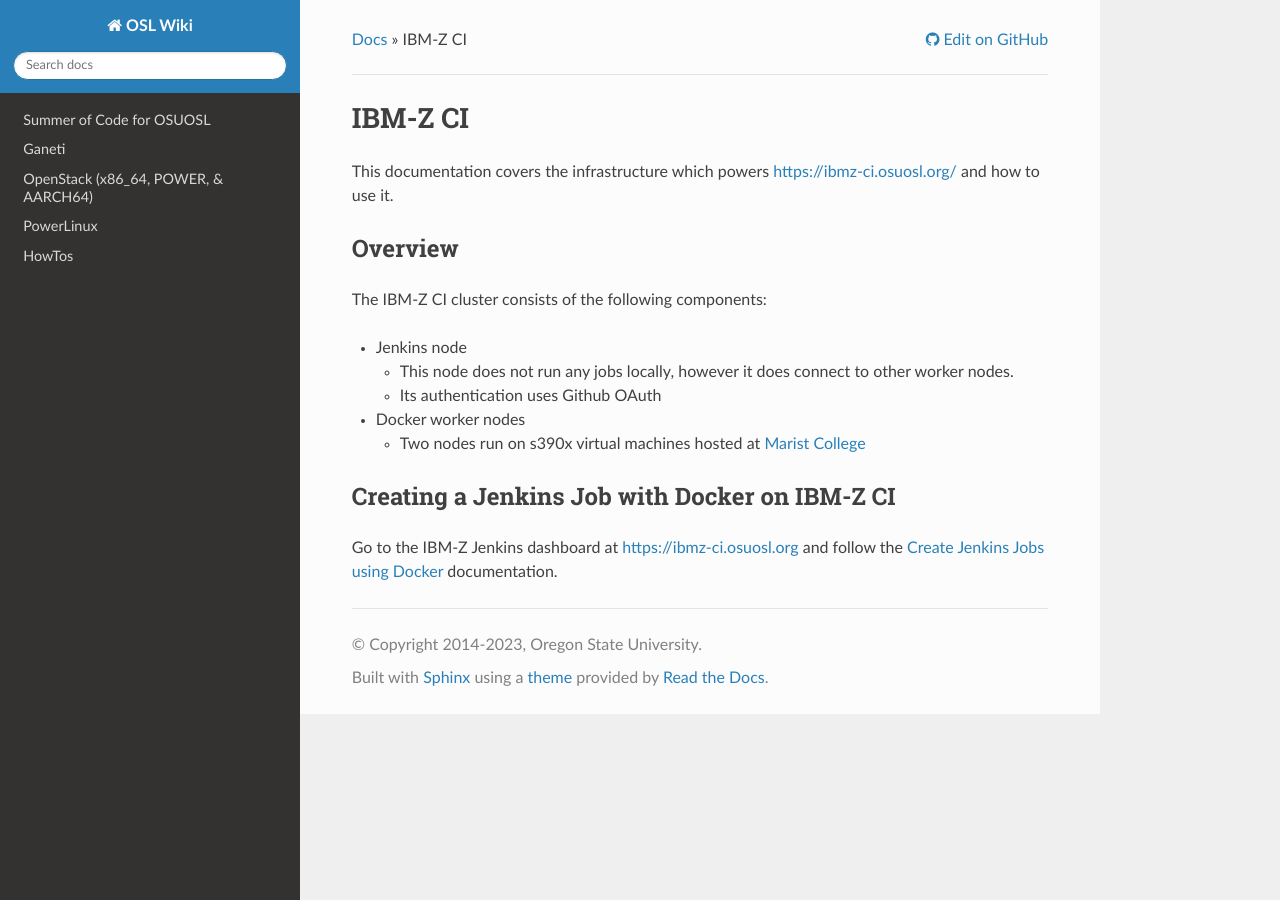
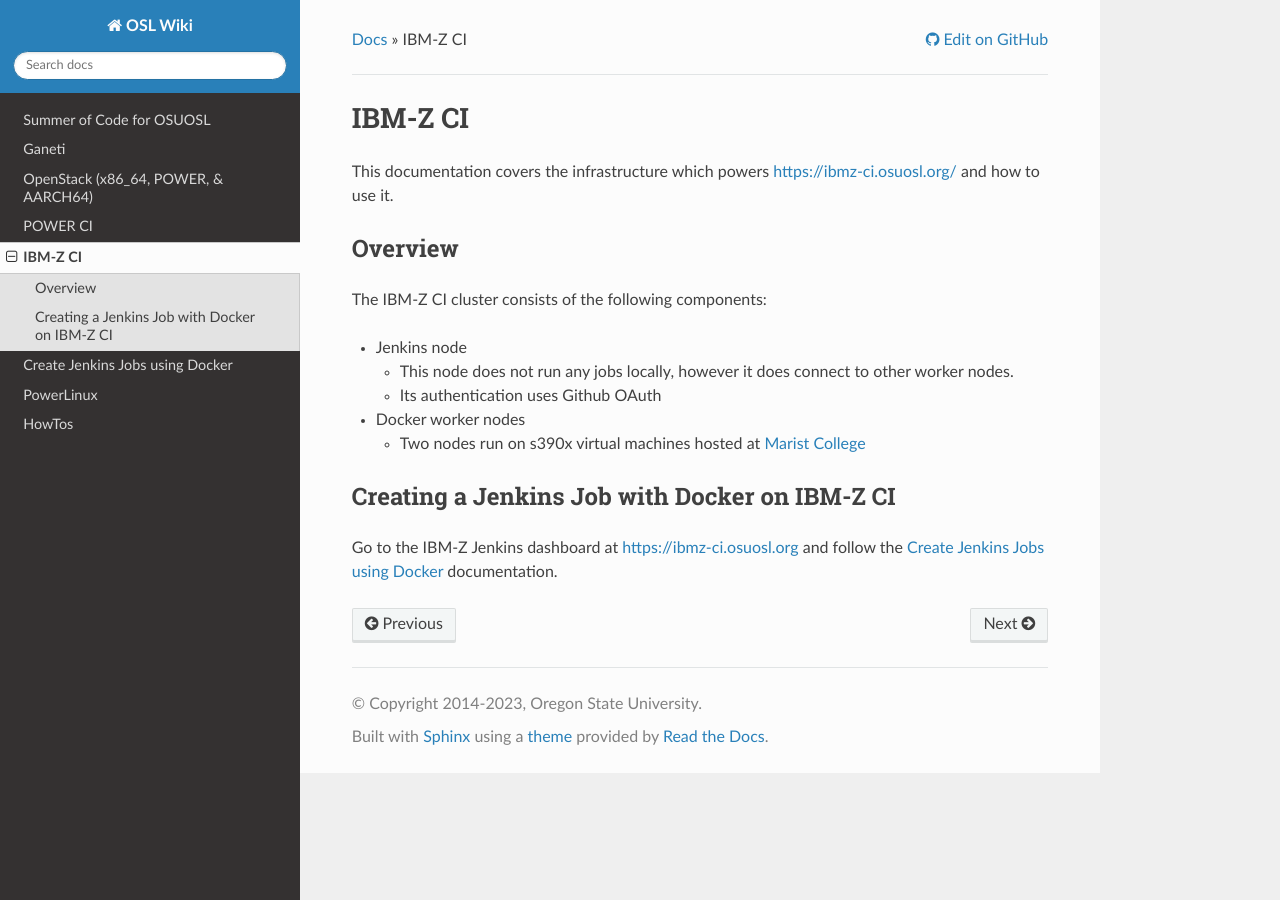
Before and after one commit to osuosl/wiki, a Sphinx documentation site: the page built from source/jenkins/ibmz-ci.rst, in a window 1280 px wide. Built offline with Sphinx 7.4.7 and the Read the Docs theme 2.0.0, drawn with Linux system fonts in a browser that asks for light colours; pages that are not in the unit, such as notebooks, are missing from menus.

Commit message:
Update table of contents

```diff
--- a/source/index.rst
+++ b/source/index.rst
@@ -12,8 +12,9 @@
     gsoc/index
     ganeti/index
     openstack/index
-    powerci/index
-    ibmz-ci/index
+    jenkins/powerci
+    jenkins/ibmz-ci
+    jenkins/jenkins-docker
     powerlinux/index
     howtos/index
 
```
Also changed, not shown: source/jenkins/ibmz-ci.rst (renamed from source/jenkins/ibmz.rst).
